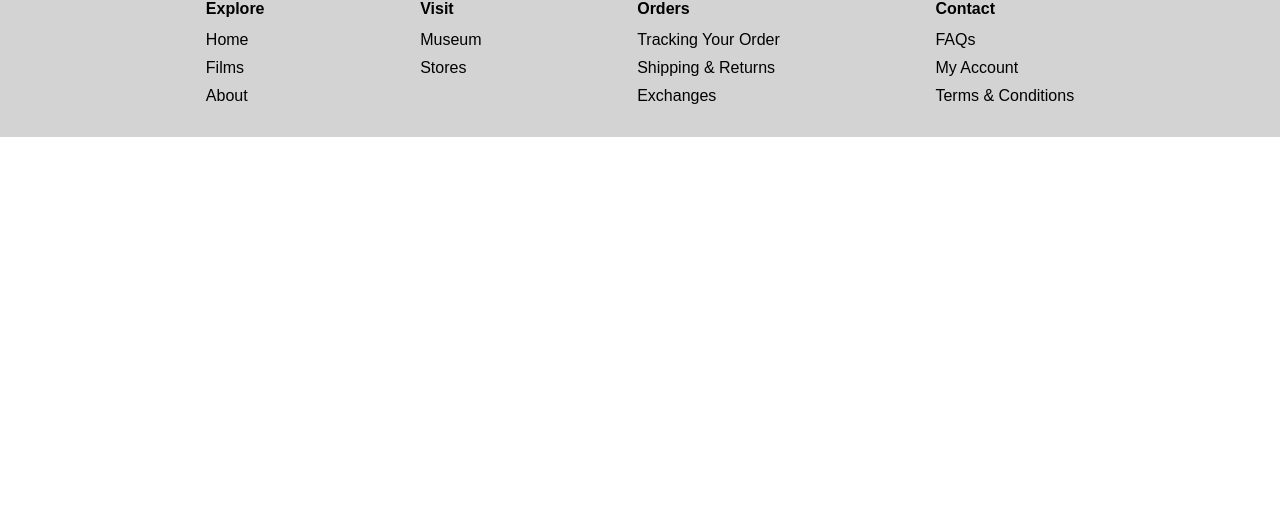
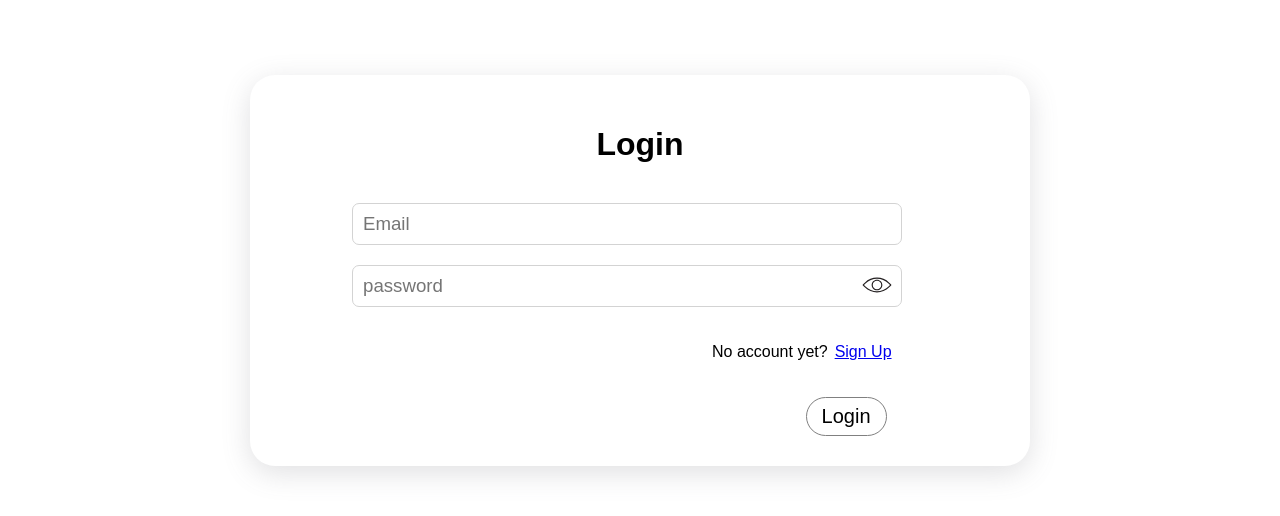
Before and after one commit to imjenn/studio-ghibli, a React (Create React App) app in the folder client/: page /login in a window 1280 px wide. Shown: the part 150-666 px from the top of the page. Built offline with nearby package versions, Linux system fonts and the light colour scheme.

Commit message:
Added login

```diff
--- a/client/src/App.js
+++ b/client/src/App.js
@@ -8,6 +8,7 @@ import About from './views/About/About';
 import FilmList from './components/Films/FilmList/FilmList';
 import FilmStory from './components/Films/FilmDescription/FilmStory';
 import Footer from './views/Footer/Footer';
+import Login from './components/Login/Login';
 import Main from './views/Main/Main';
 import Nav from './views/Nav/Nav';
 import Register from './components/Register/Register';
@@ -23,6 +24,7 @@ function App() {
           <Route path='/films' element={<FilmList />} />
           <Route path='/film/:id' element={<FilmStory />} />
           <Route path='/register' element={<Register />} />
+          <Route path='/login' element={<Login />} />
           <Route path='/about' element={<About />} />
         </Routes>
         <Footer />
--- /dev/null
+++ b/client/src/components/Login/Login.css
@@ -0,0 +1,7 @@
+form img {
+    position: absolute;
+    width: 30px;
+    margin-left: -40px;
+    margin-top: 5px;
+    cursor: pointer;
+}
--- /dev/null
+++ b/client/src/components/Login/Login.jsx
@@ -0,0 +1,66 @@
+import { useState } from 'react';
+import axios from 'axios';
+import eye from '../../assets/eye-svgrepo-com.svg';
+import './Login.css';
+
+const Login = () => {
+    const [login, setLogin] = useState({
+        email: '',
+        password: ''
+    });
+
+    const showPassword = () => {
+        const pass = document.getElementById("password");
+        if (pass.type === "password") {
+            pass.type = "text"
+        } else {
+            pass.type = "password"
+        }
+    }
+
+    const submitHandler = (e) => {
+        e.preventDefault();
+    }
+
+    const loginChangeHandler = (e) => {
+        setLogin({
+            ...login,
+            [e.target.name]: e.target.value
+        })
+    }
+
+    return (
+        <form onSubmit={submitHandler}>
+            <h1>Login</h1>
+            <div>
+                <input
+                    type="text"
+                    placeholder="Email"
+                    name="email"
+                    onChange={loginChangeHandler}
+                />
+            </div>
+            <div>
+                <input
+                    type="password"
+                    id="password"
+                    name="password"
+                    placeholder="password"
+                    onChange={loginChangeHandler}
+                />
+                <img
+                    src={eye}
+                    alt="Display password icon"
+                    onClick={showPassword}
+                />
+            </div>
+            <div className="login-link">
+                <p>No account yet?</p>
+                <a href="/register">Sign Up</a>
+            </div>
+            <button className="register-button">Login</button>
+        </form>
+    )
+}
+
+export default Login;
--- a/client/src/components/Register/Register.css
+++ b/client/src/components/Register/Register.css
@@ -29,7 +29,6 @@ form input {
 
 .login-link {
     display: flex;
-    /* justify-content: flex-end; */
     place-items: center;
     text-align: center;
     margin-left: 60%;
@@ -41,10 +40,18 @@ form input {
 
 .register-button {
     border: none;
-    border-radius: 7px;
-    background-color: crimson;
-    color: #fff;
+    border: 1px solid grey;
+    border-radius: 30px;
+    background-color: #fff;
+    color: #000;
     font-size: 15pt;
     padding: 7px 15px;
     margin-left: 73%;
+    cursor: pointer;
+    transition: 0.25s ease-in-out;
 }
+
+.register-button:hover {
+    background-color: #000;
+    color: #fff;
+}
--- a/client/src/components/Register/Register.jsx
+++ b/client/src/components/Register/Register.jsx
@@ -1,6 +1,7 @@
-import { useEffect, useState } from 'react';
+import { useState } from 'react';
 // import { useHistory } from 'react-router-dom';
 import axios from 'axios';
+import eye from '../../assets/eye-svgrepo-com.svg';
 import './Register.css';
 
 const Register = () => {
@@ -23,7 +24,10 @@ const Register = () => {
     const registerHandler = (e) => {
         e.preventDefault();
         console.log(newUser);
-        if (password !== confirmPassword || password.length === 0) {
+        if (password != confirmPassword) {
+            setError("Passwords do not match.")
+        }
+        else if (password.length === 0) {
             setError("Please enter a valid password.")
         } else {
             axios.post('http://localhost:1337/register', newUser)
@@ -37,12 +41,19 @@ const Register = () => {
         }
     }
 
-    console.log(newUser);
+    const showPassword = (e) => {
+        const pass = document.getElementById(e);
+        if (pass.type === "password") {
+            pass.type = "text"
+        } else {
+            pass.type = "password"
+        }
+    }
 
     return (
         <form onSubmit={registerHandler}>
-            { error ? <p>{error}</p> : null }
             <h1>Create an Account</h1>
+            { error ? <p style={{color: 'crimson'}}>{error}</p> : null }
             <div>
                 <input
                     type="text"
@@ -68,21 +79,33 @@ const Register = () => {
             </div>
             <div>
                 <input
-                    type="text"
+                    type="password"
                     placeholder="Password"
+                    id="password"
                     onChange={(e) => setPassword(e.target.value)}
+                />
+                <img
+                    src={eye}
+                    alt="Display password icon"
+                    onClick={(e) => showPassword("password")}
                 />
             </div>
             <div>
                 <input
-                    type="text"
+                    type="password"
                     placeholder="Confirm Password"
+                    id="confirm-password"
                     onChange={(e) => setConfirmPassword(e.target.value)}
+                />
+                <img
+                    src={eye}
+                    alt="Display password icon"
+                    onClick={(e) => showPassword("confirm-password")}
                 />
             </div>
             <div className="login-link">
                 <p>Already registered?</p>
-                <a href="">Log in</a>
+                <a href="/login">Log in</a>
             </div>
             <button className="register-button">Sign Up</button>
         </form>
```
Also changed, not shown: client/src/assets/eye-svgrepo-com.svg (added).
